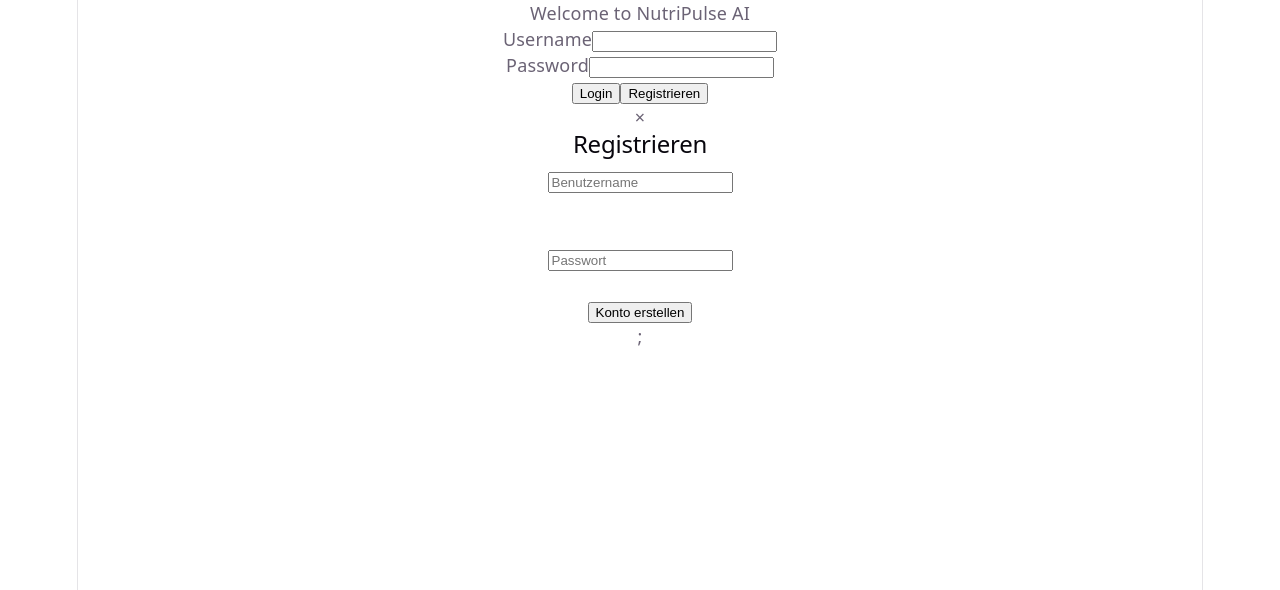
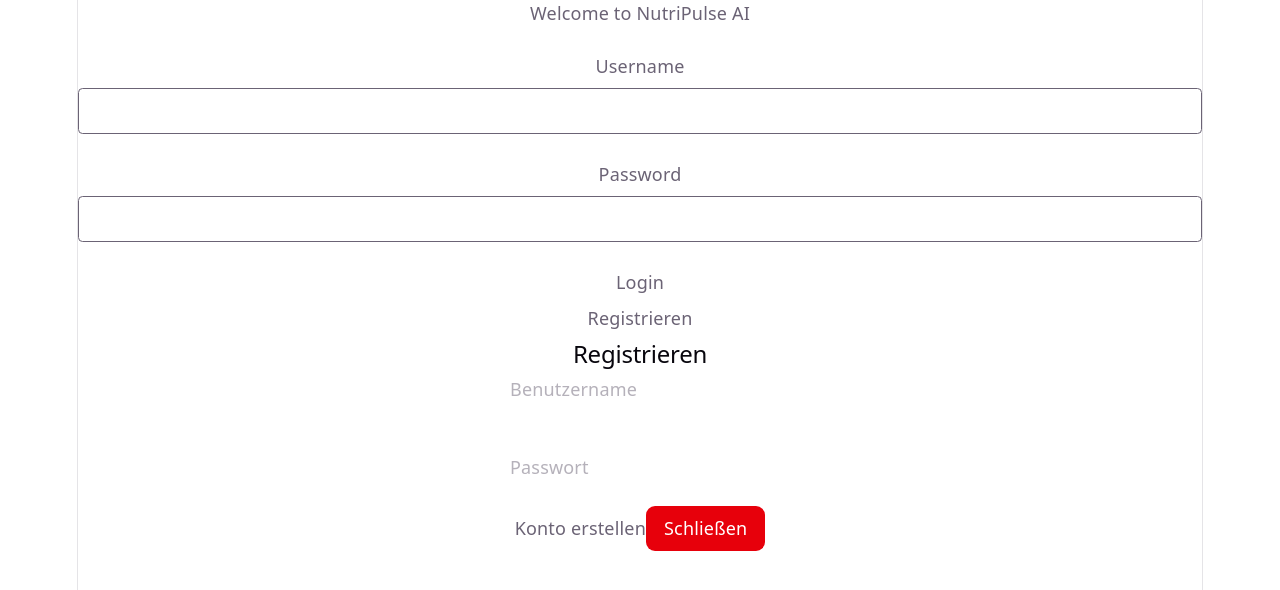
Before and after one commit to bgkz/NutriPulse-AI, a React (Vite) app in the folder frontend/: page / in a window 1280 px wide. Both pictures are taken after a click on the button "Registrieren". Shown: the top 590 px of the page. Built offline with nearby package versions, Linux system fonts and the light colour scheme.

Commit message:
import issues fixed

```diff
--- a/frontend/package.json
+++ b/frontend/package.json
@@ -10,8 +10,10 @@
     "preview": "vite preview"
   },
   "dependencies": {
+    "@tailwindcss/vite": "^4.3.3",
     "react": "^19.2.8",
-    "react-dom": "^19.2.8"
+    "react-dom": "^19.2.8",
+    "tailwindcss": "^4.3.3"
   },
   "devDependencies": {
     "@eslint/js": "^10.0.1",
--- a/frontend/src/App.tsx
+++ b/frontend/src/App.tsx
@@ -1,5 +1,5 @@
 import "./App.css";
-import LoginForm from "@/components/LoginForm";
+import LoginForm from "./components/LoginForm";
 import { useState } from "react";
 function App() {
   const [isLoggedIn, setIsLoggedIn] = useState(false);
--- a/frontend/src/components/LoginForm.tsx
+++ b/frontend/src/components/LoginForm.tsx
@@ -1,5 +1,5 @@
 import { useState } from "react";
-import RegistrationForm from "@/components/RegistrationForm";
+import RegistrationForm from "./RegistrationForm";
 export default function LoginForm() {
   const [username, setUsername] = useState("");
   const [password, setPassword] = useState("");
@@ -58,7 +58,6 @@
               <RegistrationForm onSuccess={() => setShowRegisterForm(false)} />
             )}
           </>
-          ;
         </div>
       </div>
     </form>
--- a/frontend/src/components/RegistrationForm.tsx
+++ b/frontend/src/components/RegistrationForm.tsx
@@ -41,7 +41,6 @@
   return (
     <div id="registerModal" className="modal">
       <div className="modal-content">
-        <span className="close-btn">&times;</span>
         <h2>Registrieren</h2>
         <form>
           <input
@@ -67,6 +66,12 @@
           >
             Konto erstellen
           </button>
+          <button
+            style={{ cursor: "pointer" }}
+            className="bg-red-600 hover:bg-red-700 text-white font-medium px-4 py-2 rounded-lg"
+          >
+            Schließen
+          </button>
         </form>
       </div>
     </div>
--- a/frontend/src/index.css
+++ b/frontend/src/index.css
@@ -1,3 +1,5 @@
+@import "tailwindcss";
+
 :root {
   --text: #6b6375;
   --text-h: #08060d;
@@ -11,8 +13,8 @@
   --shadow:
     rgba(0, 0, 0, 0.1) 0 10px 15px -3px, rgba(0, 0, 0, 0.05) 0 4px 6px -2px;
 
-  --sans: system-ui, 'Segoe UI', Roboto, sans-serif;
-  --heading: system-ui, 'Segoe UI', Roboto, sans-serif;
+  --sans: system-ui, "Segoe UI", Roboto, sans-serif;
+  --heading: system-ui, "Segoe UI", Roboto, sans-serif;
   --mono: ui-monospace, Consolas, monospace;
 
   font: 18px/145% var(--sans);
--- a/frontend/vite.config.ts
+++ b/frontend/vite.config.ts
@@ -1,12 +1,7 @@
 import { defineConfig } from "vite";
 import react from "@vitejs/plugin-react";
-import path from "path";
+import tailwindcss from "@tailwindcss/vite";
 
 export default defineConfig({
-  plugins: [react()],
-  resolve: {
-    alias: {
-      "@": path.resolve(__dirname, "./src"),
-    },
-  },
+  plugins: [react(), tailwindcss()],
 });
```
Also changed, not shown: 1 other file (tests, documents, lock files or other folders).
